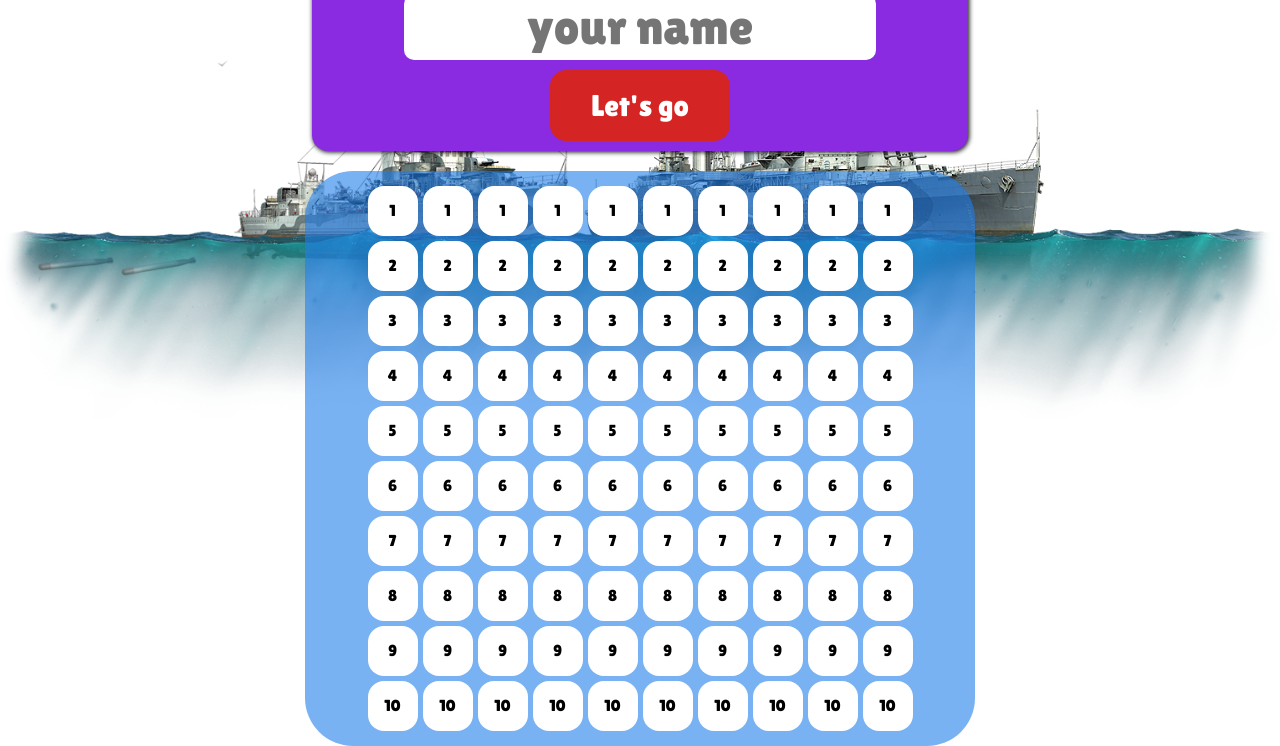
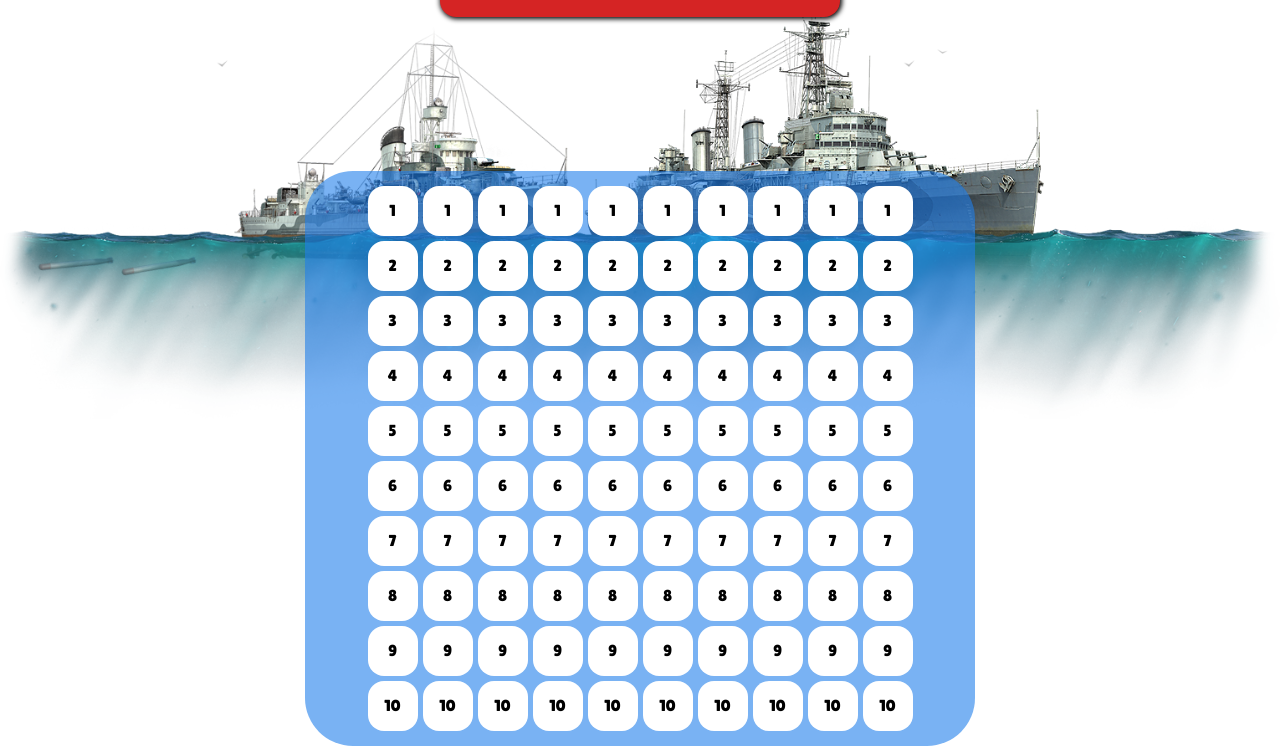
Before and after one commit to lucadedo/Battleship, a website with bundled scripts: page index.html in a window 1280 px wide. Shown: the part 367-1113 px from the top of the page. Built offline with nearby package versions, Linux system fonts and the light colour scheme.

Commit message:
type error fix

```diff
--- a/index.html
+++ b/index.html
@@ -7,6 +7,7 @@
        <meta http-equiv="X-UA-Compatible" content="IE=edge">
        <title>BattleShip</title>
        <link rel="stylesheet" href="style.css">
+
    </head>
     <body>
 
@@ -24,11 +25,13 @@
 
         <section id="gameBoard-sec">
 
-            <div id="pop-up-name">
+            <!-- <div id="pop-up-name" >
                 <h1 id="your-name-txt">Your name,Captain.</h1>
-                <input id="input-name" type="text" placeholder="your name">
-                <button id="submit-name-btn" type="submit">Let's go</button>
-            </div>
+                <form id="form-name" action="#">
+                    <input id="input-name" type="text" placeholder="your name">
+                    <button id="submit-name-btn" type="submit">Let's go</button>
+                </form>
+            </div> -->
 
              <div id="gameBoard-div">
                 <div class="x" id="x1">
@@ -158,17 +161,8 @@
 
 
 
+        <script type='module' src="DOM.js" ></script>
 
-
-
-
-
-
-
-
-
-
-    <script type="module" src="DOM.js"></script>
    </body>
 
 </html>
```
